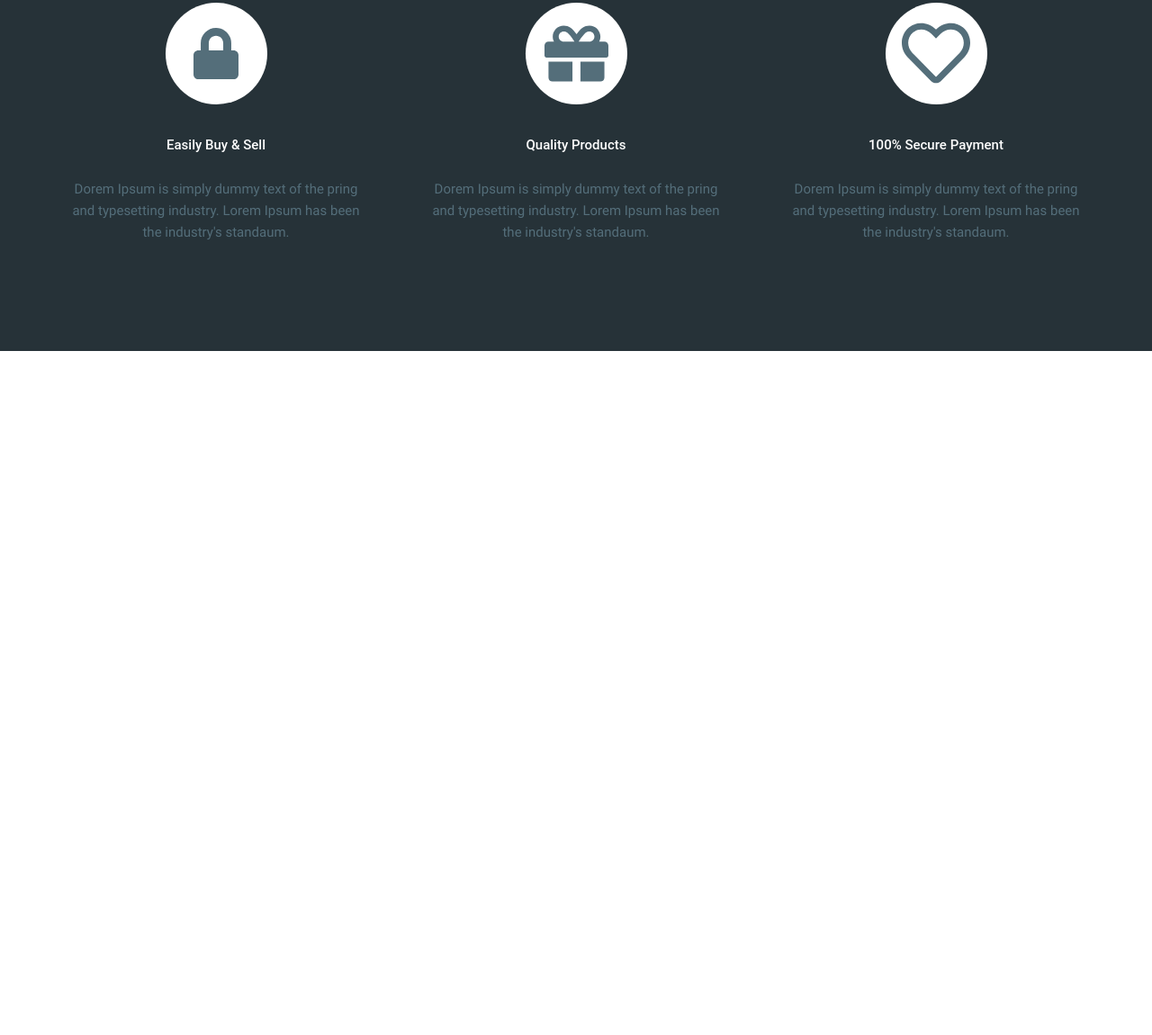
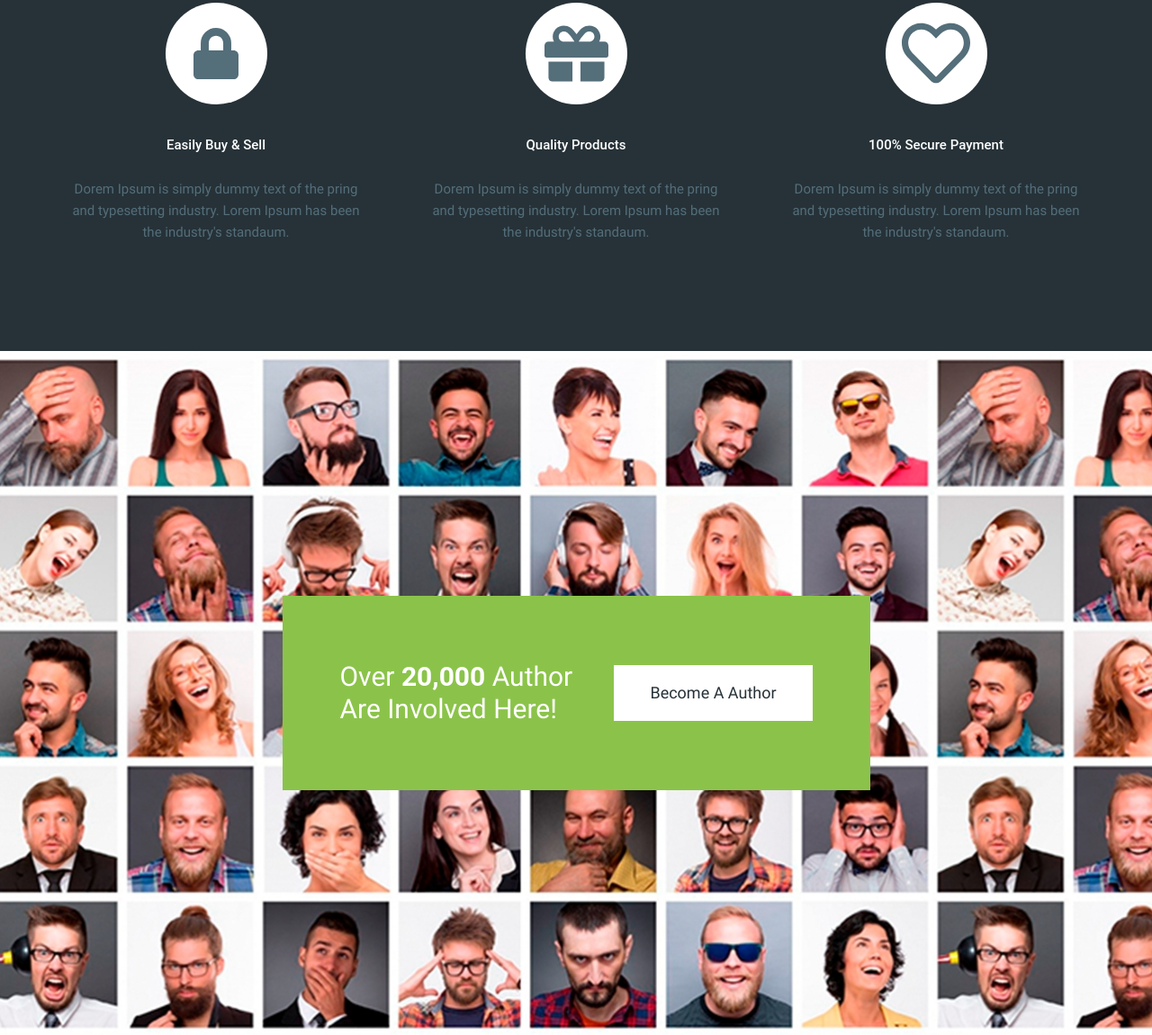
Before and after one commit to funduk25/moderno, a website: page app/index.html in a window 1280 px wide. Shown: the part 4072-5222 px from the top of the page at 90% size. Before the commit the page ends 4462 px from the top, so only its background shows below. Drawn offline with nearby package versions, Linux system fonts and the light colour scheme.

Commit message:
added section author

```diff
--- a/app/index.html
+++ b/app/index.html
@@ -864,6 +864,20 @@
     </section>
     <!-- ----------- end section advantages----------- -->
 
+    <!-- ----------- section author----------- -->
+    <section class="author" style=" background-image: url(/img/author.jpg);">
+        <div class="author__box">
+            <div class="author__title">
+                Over <span>20,000</span> Author Are Involved Here!
+            </div>
+            <a href="#" class="author__link">
+                Become A Author
+            </a>
+        </div>
+    </section>
+    <!-- ----------- end section advantages----------- -->
+
+
     <script src=" https://ajax.googleapis.com/ajax/libs/jquery/3.4.1/jquery.min.js "></script>
     <script src="js/libs.min.js "></script>
     <script src="js/main.js "></script>
--- /dev/null
+++ b/app/scss/block/_author.scss
@@ -0,0 +1,37 @@
+.author {
+    background-position: center;
+    background-repeat: no-repeat;
+    background-size: cover;
+    min-height: 760px;
+    display: flex;
+    justify-content: center;
+    align-items: center;
+    &__box {
+        max-width: 653px;
+        min-height: 216px;
+        display: flex;
+        align-items: center;
+        justify-content: center;
+        background-color: $green;
+        width: 100%;
+    }
+    &__title {
+        color: #ffffff;
+        font-size: 30px;
+        font-weight: 400;
+        line-height: 36px;
+        margin-right: 45px;
+        max-width: 260px;
+        span {
+            @include f700;
+        }
+    }
+    &__link {
+        background-color: #ffffff;
+        padding: 13px 40px;
+        font-size: 18px;
+        font-weight: 400;
+        line-height: 36px;
+        color: $bg;
+    }
+}
--- a/app/scss/style.scss
+++ b/app/scss/style.scss
@@ -8,4 +8,5 @@
 @import "block/product";
 @import "block/product_slider";
 @import "block/advantages";
+@import "block/author";
 @import "media";
```
Also changed, not shown: app/css/style.min.css, app/img/author.jpg (added).
